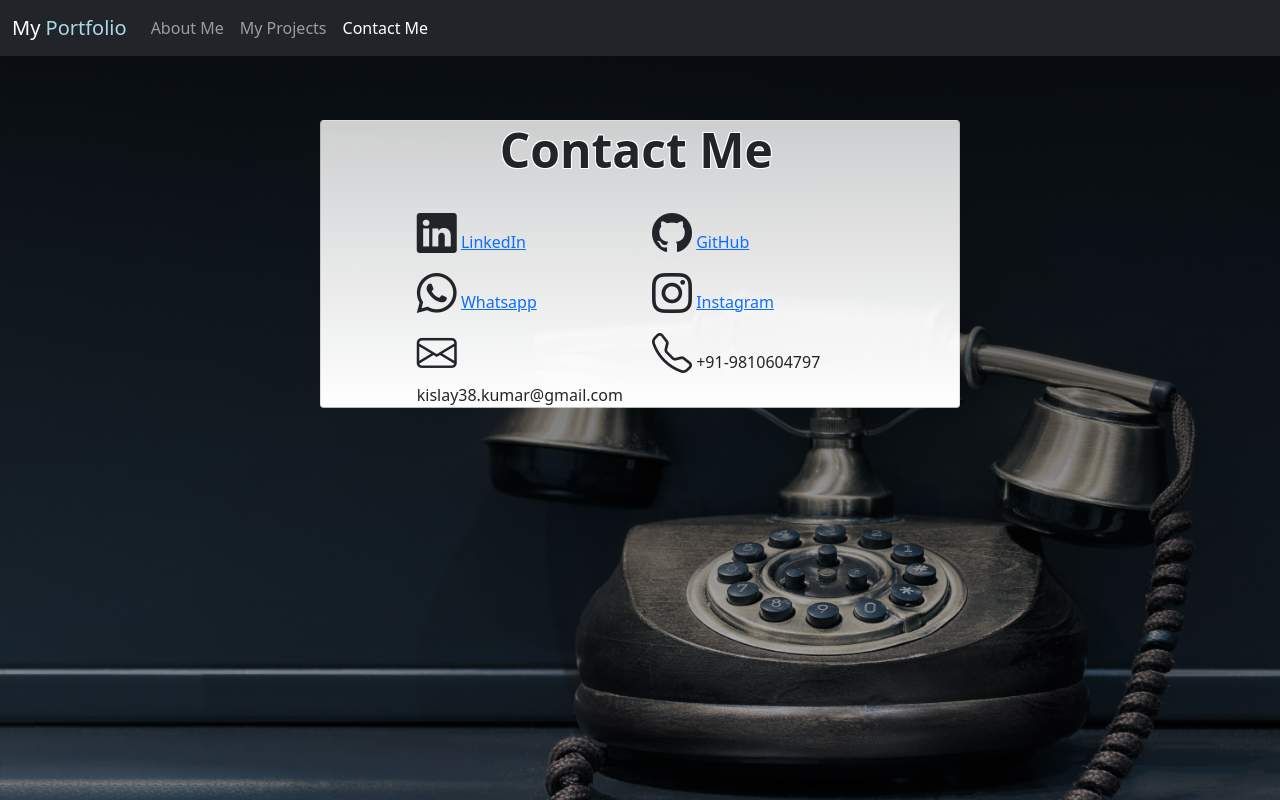
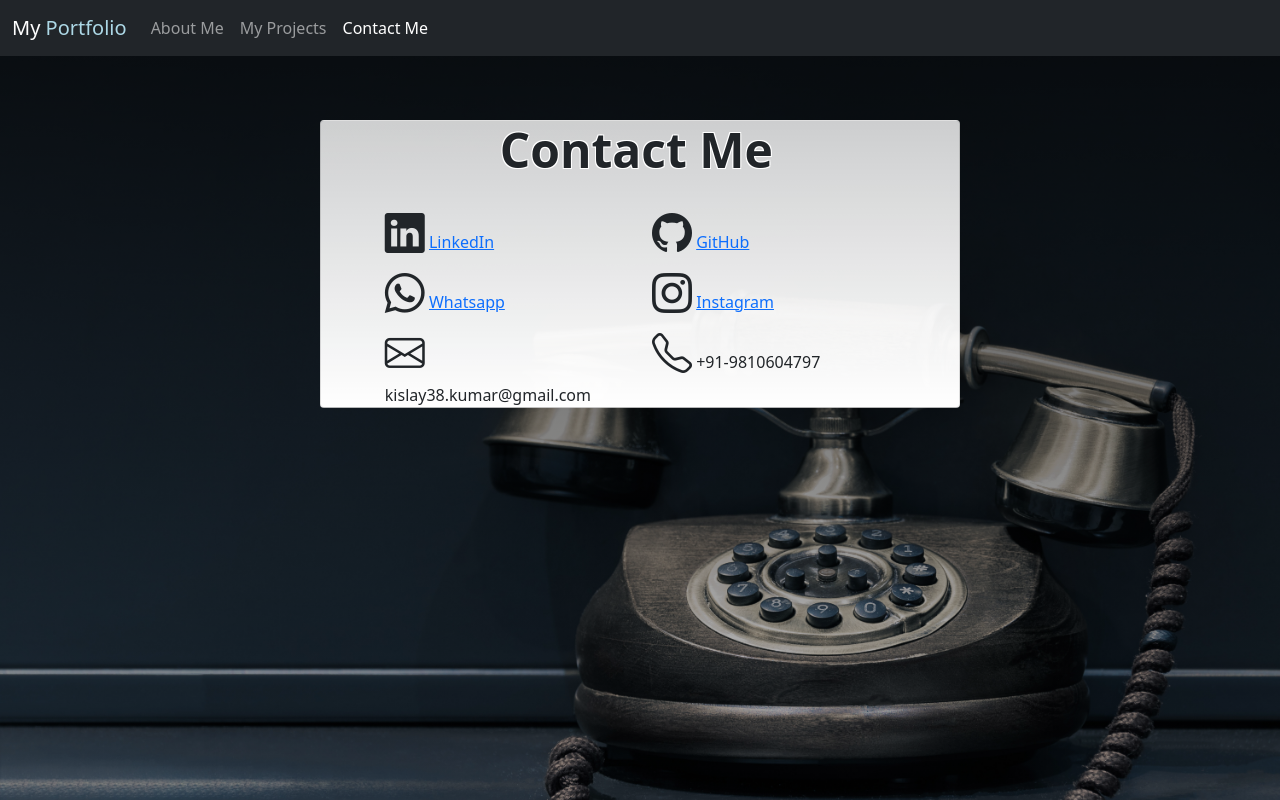
Before and after one commit to kislay960/My-Portfolio, a plain HTML site: page contact.html in a window 1280 px wide. Drawn offline with nearby package versions, Linux system fonts and the light colour scheme.

Commit message:
edit contact.html

```diff
--- a/contact.html
+++ b/contact.html
@@ -60,7 +60,7 @@
             </p>
           </div> -->
           <br>
-          <div style="width: 70%; margin: 0% auto;">
+          <div style="width: 80%; margin: 0% auto;">
             <div class = "row">
               <div class = "col-6">
                 <i class="bi bi-linkedin" style="font-size: 40px;"></i>
```
